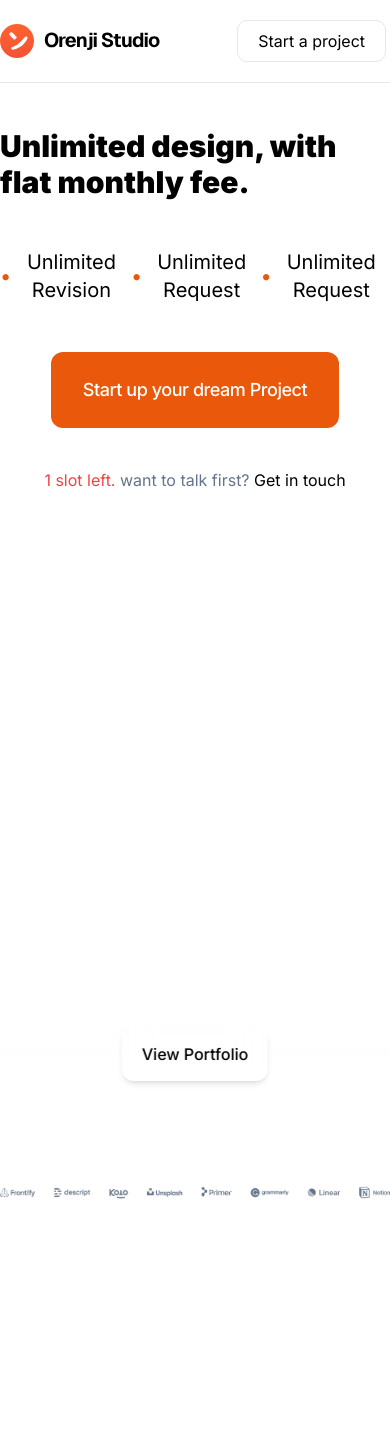
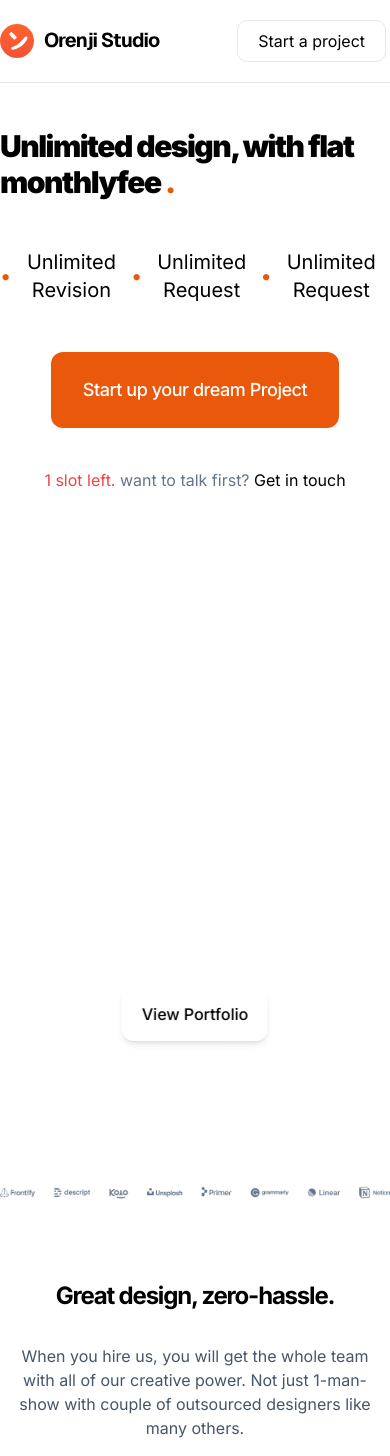
Before and after one commit to juverasworld/spare, a Next.js app: page / in a window 390 px wide. Before the commit the page ends 1264 px from the top, so only its background shows below. Built offline with nearby package versions, Linux system fonts and the light colour scheme.

Commit message:
completed task for morning

```diff
--- a/src/app/page.tsx
+++ b/src/app/page.tsx
@@ -41,10 +41,10 @@ export default function Home() {
       </nav>
       <div className="body">
 
-      <div className="relative  z-0 font-bold text-center flex flex-col justify-center  container mx-auto items-center pt-32 lg:pt-24 ">
-        <div className="md:text-[68px]  text-[30px]  leading-[36px] text-left lg:text-center hero">
-          Unlimited design, with flat monthly <br className="xl:flex hidden" />
-          fee.
+      <div className="relative  z-0 font-bold text-center flex flex-col justify-center  container mx-auto items-center pt-32 lg:pt-48 ">
+        <div className="md:text-[68px]  text-[30px] sm:text-[68px] text-3xl font-bold tracking-tighter  leading-[36px] text-left lg:text-center hero">
+          Unlimited design, with flat monthly<br className="xl:flex hidden" />
+          fee <span className="text-[#ea580c]">.</span>
         </div>
         <div className="flex items-center justify-center font-normal my-12">
           <ul className="list-none lg:mr-12 mr-2 lg:flex inline">
@@ -161,7 +161,7 @@ export default function Home() {
 </div>
 </marquee>
 <div className="absolute bottom-0 left-0 right-0 h-32 bg-gradient-to-t from-white to-transparent">
-<button className=" backdrop-filter backdrop-blur-lg bg-white/30 absolute bottom-0 mb-10 left-1/2 transform -translate-x-1/2 sm:px-6 px-4 sm:py-4 py-3 bg-white text-black sm:text-xl text-base font-medium rounded-xl shadow-md hover:bg-orange-50 hover:-translate-y-1 duration-300 text-[20px] leading-[28px] px-[20px] py-[13px] rounded-[5px] font-bold ">View Portfolio</button>
+<button className=" backdrop-filter backdrop-blur-lg bg-white/30 absolute bottom-10 mb-10 left-1/2 transform -translate-x-1/2 sm:px-6 px-4 sm:py-4 py-3 bg-white text-black sm:text-xl text-base font-medium rounded-xl shadow-md hover:bg-orange-50 hover:-translate-y-1 duration-300 text-[20px] leading-[28px] px-[20px] py-[13px] rounded-[5px] font-bold ">View Portfolio</button>
 </div>
   </div>
       <div className="my-16 flex items-center justify-center mx-auto ">
@@ -173,6 +173,15 @@ export default function Home() {
          className=" "
        />
       </div>
+      <div className="items-center text-center flex justify-center container mx-auto flex-col">
+        <p className="sm:text-4xl text-2xl font-bold py-4 tracking-tighter">
+        Great design, zero-hassle.
+
+        </p>
+        <p className="text-slate-600 sm:px-[450px] py-4 text-base px-4">
+        When you hire us, you will get the whole team with all of our creative power. Not just 1-man-show with couple of outsourced designers like many others.
+        </p>
+      </div>
       </div>
     </main>
   );
```
